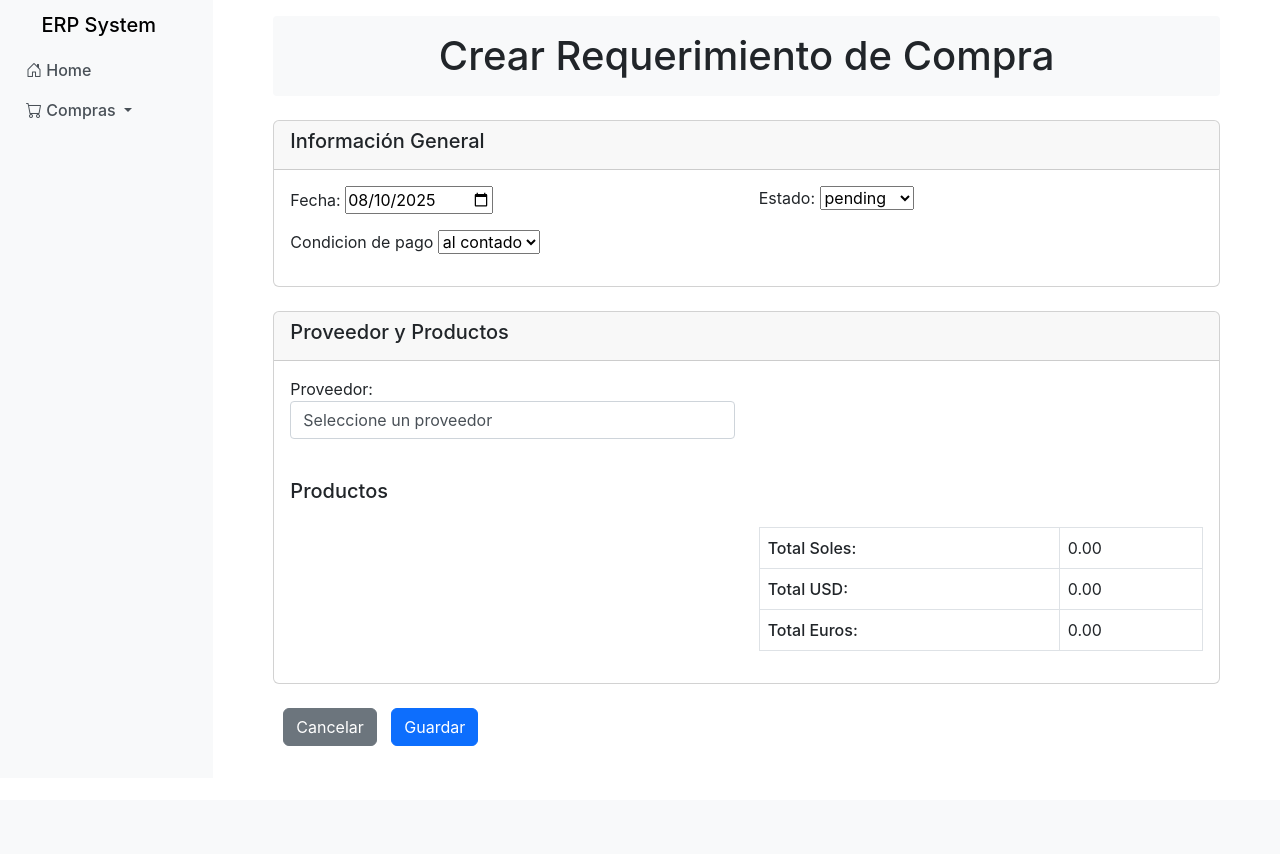
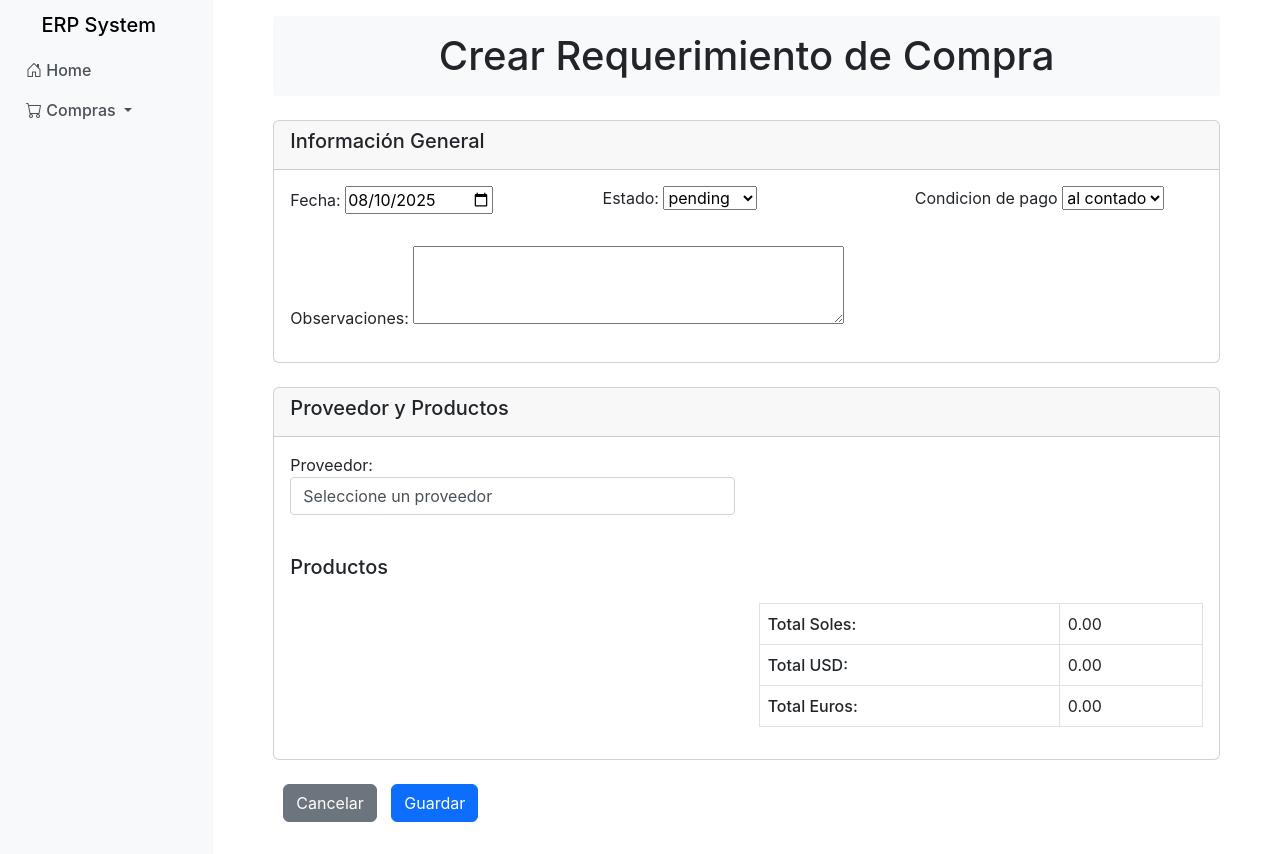
Before and after one commit to jllanosmiranda/erp, a Django app: page /procurement/purchase-requirements/create/ in a window 1280 px wide. Before the commit the page ends 746 px from the top, so only its background shows below. Run offline with Django 5.2, Linux system fonts and the light colour scheme; tables that the repository leaves empty hold one stand-in row (values such as "Sample post").

Commit message:
add comments field to PurchaseRequirement model, forms, and templates

```diff
--- a/ERPDjangoProject/procurement/forms.py
+++ b/ERPDjangoProject/procurement/forms.py
@@ -330,14 +330,16 @@ class SupplierAddProductForm(forms.ModelForm):
 class PurchaseRequirementForm(ModelForm):
     class Meta:
         model = PurchaseRequirement
-        fields = ['date', 'status', 'payment_condition']
+        fields = ['date', 'status', 'payment_condition', 'comments']
         widgets = {
             'date': forms.DateInput(attrs={'type': 'date'}),
+            'comments': forms.Textarea(attrs={'rows': 3}),
         }
         labels = {
             'date': 'Fecha',
             'status': 'Estado',
-            'payment_condition': 'Condicion de pago'
+            'payment_condition': 'Condicion de pago',
+            'comments': 'Observaciones:'
         }
 
 
--- a/ERPDjangoProject/procurement/models/purchase.py
+++ b/ERPDjangoProject/procurement/models/purchase.py
@@ -17,6 +17,7 @@ class PurchaseRequirement(models.Model):
     date = models.DateField()
     status = models.IntegerField(choices=status_choices)
     payment_condition = models.IntegerField(choices=payment_condition, default=0)
+    comments = models.TextField()
 
 
 class PurchaseRequirementItems(models.Model):
--- a/ERPDjangoProject/procurement/templates/procurement/purchase_requirements/create.html
+++ b/ERPDjangoProject/procurement/templates/procurement/purchase_requirements/create.html
@@ -14,7 +14,7 @@
             </div>
             <div class="card-body">
                 <div class="row">
-                    <div class="col-md-6">
+                    <div class="col-md-4">
                         <div class="form-group">
                             <label for="id_date">Fecha:</label>
                             {{ form.date }}
@@ -25,7 +25,7 @@
                             {% endif %}
                         </div>
                     </div>
-                    <div class="col-md-6">
+                    <div class="col-md-4">
                         <div class="form-group">
                             <label for="id_status">Estado:</label>
                             {{ form.status }}
@@ -36,13 +36,26 @@
                             {% endif %}
                         </div>
                     </div>
-                    <div class="col-md-6">
+                    <div class="col-md-4">
                         <div class="form-group">
-                            <label for="id_status">{{ form.payment_condition.label }}</label>
+                            <label for="id_payment_status">{{ form.payment_condition.label }}</label>
                             {{ form.payment_condition }}
                             {% if form.payment_condition.errors %}
                                 <div class="alert alert-danger">
                                     {{ form.payment_condition.errors }}
+                                </div>
+                            {% endif %}
+                        </div>
+                    </div>
+                </div>
+                <div class="row mt-3">
+                    <div class="col-12">
+                        <div class="form-group">
+                            {{ form.comments.label }}
+                            {{ form.comments }}
+                            {% if form.comments.errors %}
+                                <div class="alert alert-danger">
+                                    {{ form.comments.errors }}
                                 </div>
                             {% endif %}
                         </div>
```
